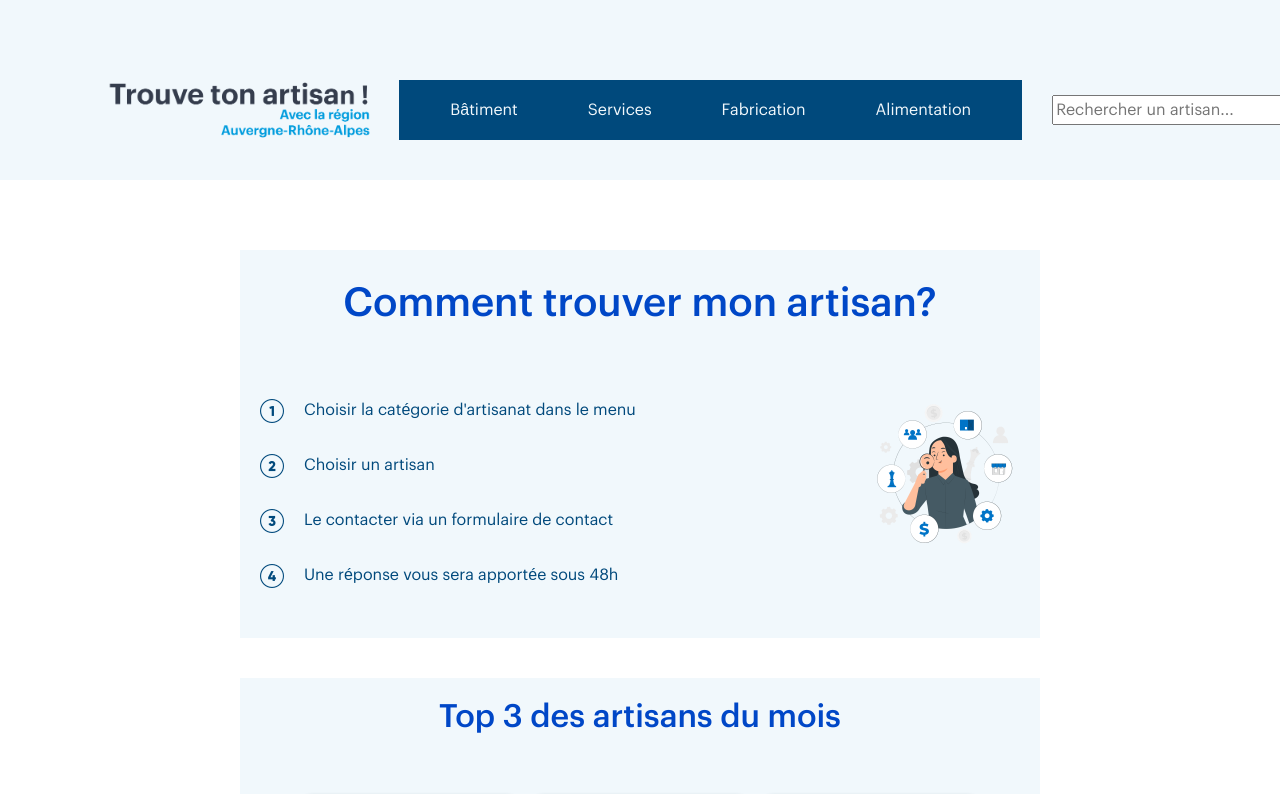
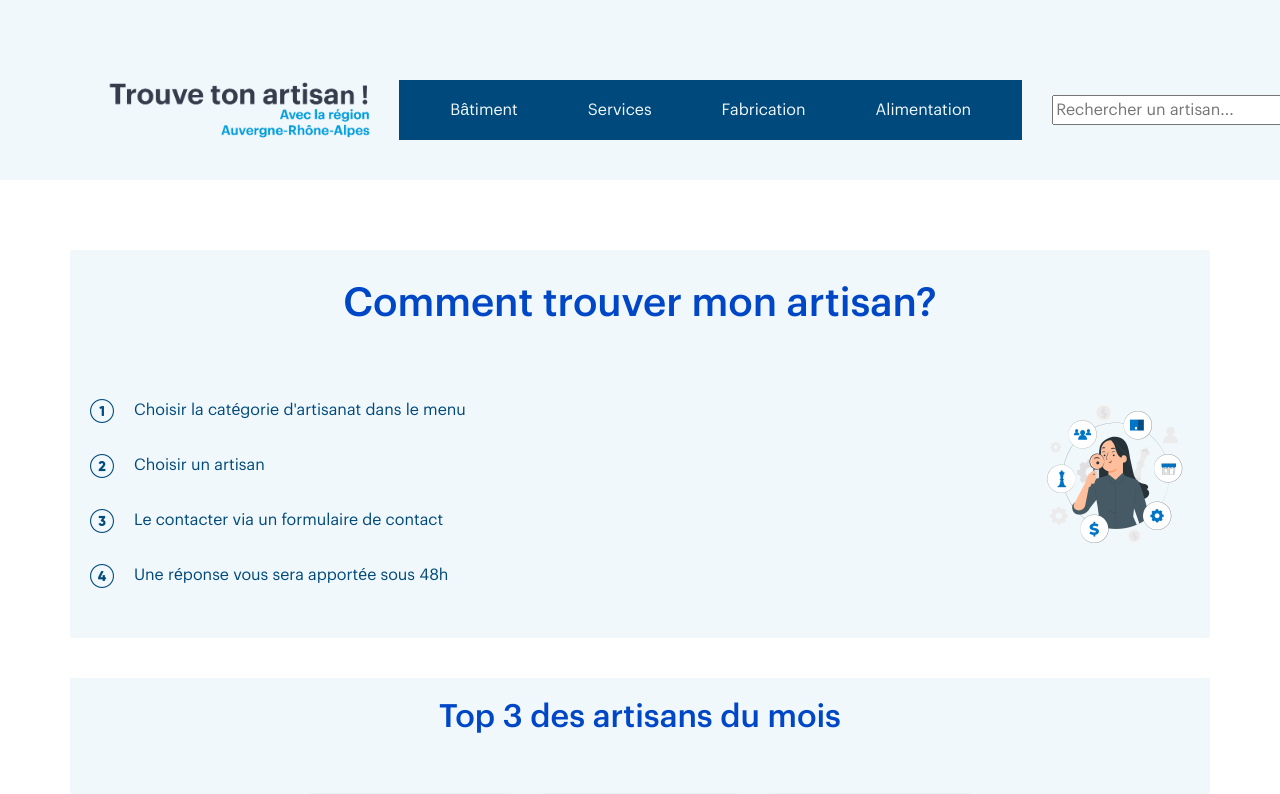
Before and after one commit to Ad15C/Artisan, an Angular app: page / in a window 1280 px wide. Shown: the top 794 px of the page. Built offline with nearby package versions, Linux system fonts and the light colour scheme.

Commit message:
tsconfig

```diff
--- a/angular.json
+++ b/angular.json
@@ -1,5 +1,5 @@
 {
-  "$schema": "./node_modules/@angular/cli/lib/config/schema.json",
+ "$schema": "./node_modules/@angular/cli/lib/config/schema.json",
   "version": 1,
   "newProjectRoot": "projects",
   "projects": {
@@ -101,5 +101,8 @@
         }
       }
     }
+  },
+  "cli": {
+    "analytics": false
   }
 }
--- a/src/app/app.component.scss
+++ b/src/app/app.component.scss
@@ -34,7 +34,7 @@ main {
     padding-top: 150px;
     padding-bottom: 60px;
     overflow: auto;
-    width: 100vh;
+    width: 100%;
     background-color: white;
     margin: 0 auto;
 }
--- a/tsconfig.app.json
+++ b/tsconfig.app.json
@@ -1,5 +1,3 @@
-/* To learn more about Typescript configuration file: https://www.typescriptlang.org/docs/handbook/tsconfig-json.html. */
-/* To learn more about Angular compiler options: https://angular.dev/reference/configs/angular-compiler-options. */
 {
   "extends": "./tsconfig.json",
   "compilerOptions": {
@@ -10,8 +8,7 @@
   },
   "files": [
     "src/main.ts",
-    "src/main.server.ts",
-    "server.ts"
+    "src/polyfills.ts"
   ],
   "include": [
     "src/**/*.d.ts"
```
Also changed, not shown: src/polyfills.ts (added, +9 -0 lines), tsconfig.json (+7 -4 lines).
